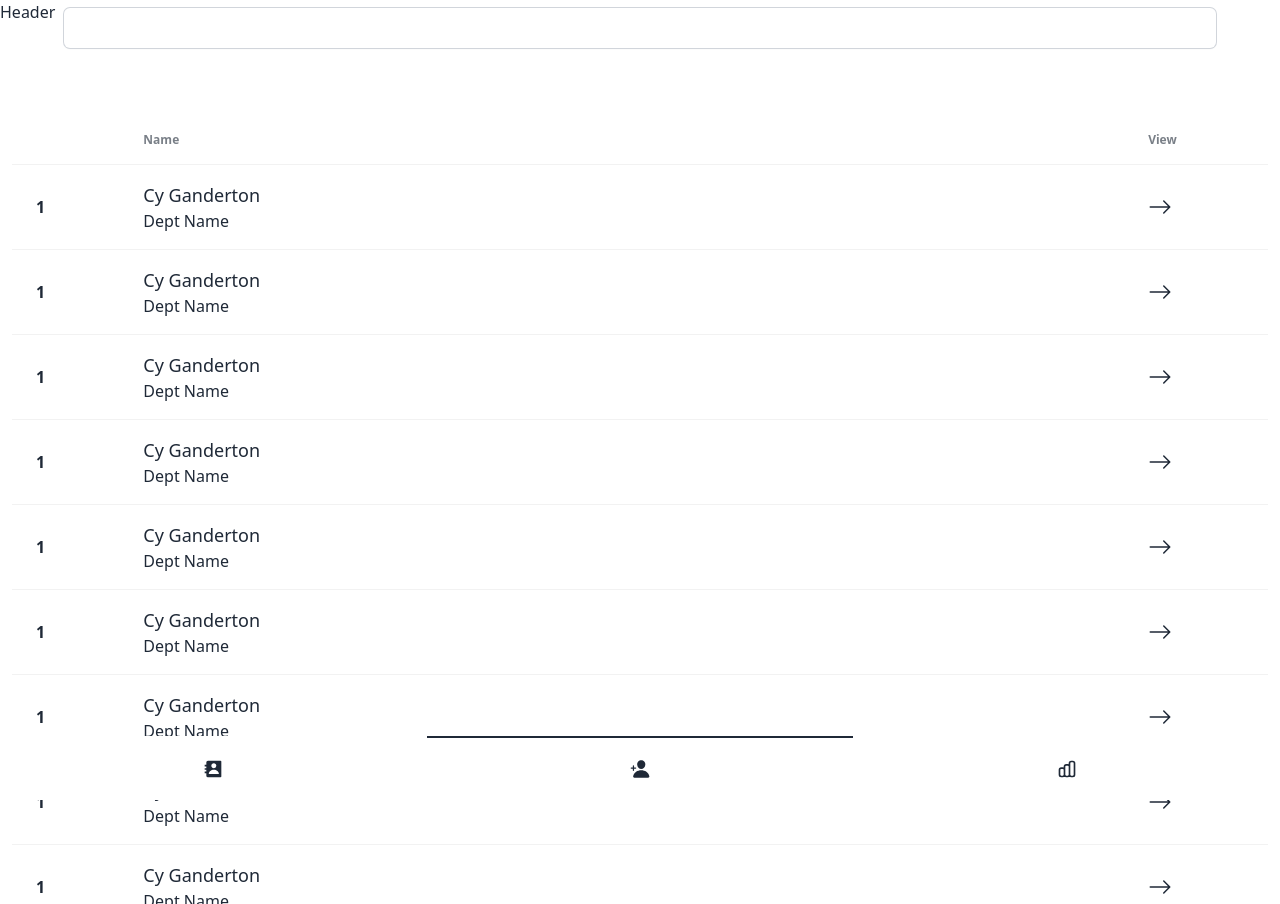
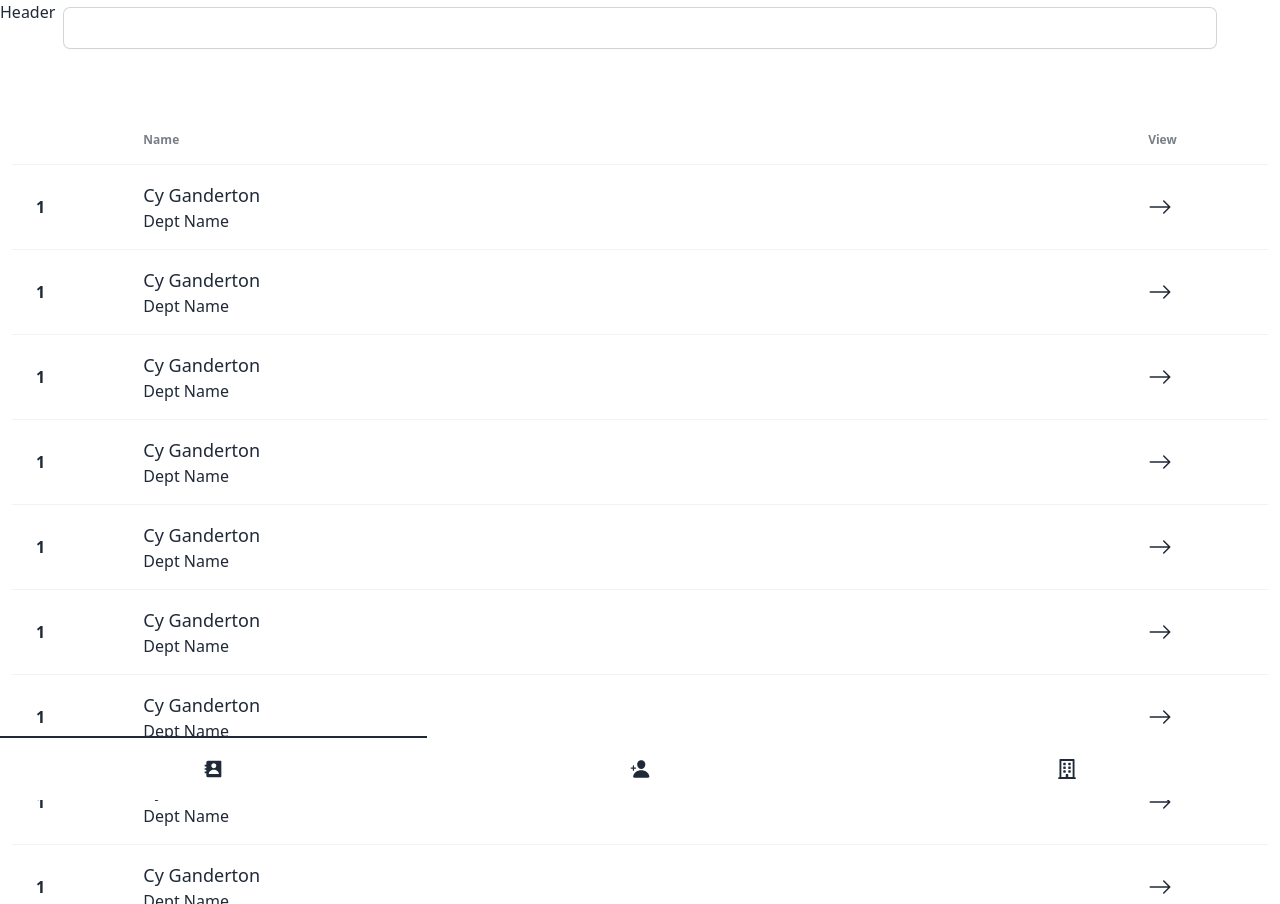
Before and after one commit to thafsi-pv/myContacts, a React (Vite) app in the folder client/: page / in a window 1280 px wide. Built offline with nearby package versions, Linux system fonts and the light colour scheme.

Commit message:
Settings and department

```diff
--- a/client/src/components/BottomNavigation.jsx
+++ b/client/src/components/BottomNavigation.jsx
@@ -1,35 +1,26 @@
-import React from "react";
+import React, { useState } from "react";
 import { BiSolidContact } from "react-icons/bi";
 import { IoPersonAdd } from "react-icons/io5";
+import { FaRegBuilding } from "react-icons/fa";
 import { Link } from "react-router-dom";
 
 function BottomNavigation() {
+  const [activeTab,setActiveTab]=useState(1)
+  console.log("🚀 ~ file: BottomNavigation.jsx:9 ~ BottomNavigation ~ activeTab:", activeTab)
   return (
     <div className="btm-nav">
-      <button>
+      <button className= {`${activeTab==1?"active":''}`} onClick={()=>setActiveTab(1)}>
         <Link to='/'>
         <BiSolidContact className="h-5 w-5" />
         </Link>
       </button>
-      <button className="active">
+      <button className={`${activeTab==2?"active":''}`} onClick={()=>setActiveTab(2)}>
         <Link to='/addNew'>
           <IoPersonAdd className="h-5 w-5" />
         </Link>
       </button>
-      <button>
-        <svg
-          xmlns="http://www.w3.org/2000/svg"
-          className="h-5 w-5"
-          fill="none"
-          viewBox="0 0 24 24"
-          stroke="currentColor">
-          <path
-            strokeLinecap="round"
-            strokeLinejoin="round"
-            strokeWidth="2"
-            d="M9 19v-6a2 2 0 00-2-2H5a2 2 0 00-2 2v6a2 2 0 002 2h2a2 2 0 002-2zm0 0V9a2 2 0 012-2h2a2 2 0 012 2v10m-6 0a2 2 0 002 2h2a2 2 0 002-2m0 0V5a2 2 0 012-2h2a2 2 0 012 2v14a2 2 0 01-2 2h-2a2 2 0 01-2-2z"
-          />
-        </svg>
+      <button className={`${activeTab==3?"active":''}`} onClick={()=>setActiveTab(3)}>
+       <Link to='/dept'> <FaRegBuilding  className="h-5 w-5"/></Link>
       </button>
     </div>
   );
```
